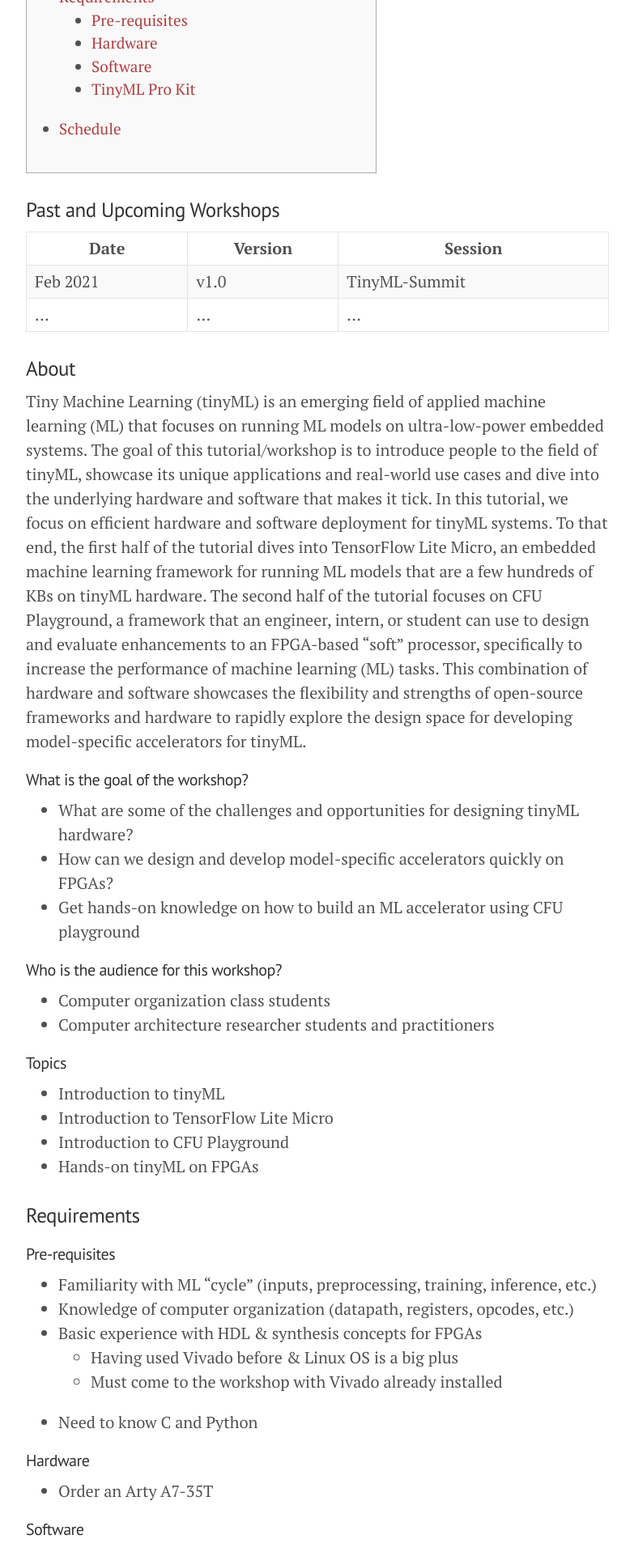
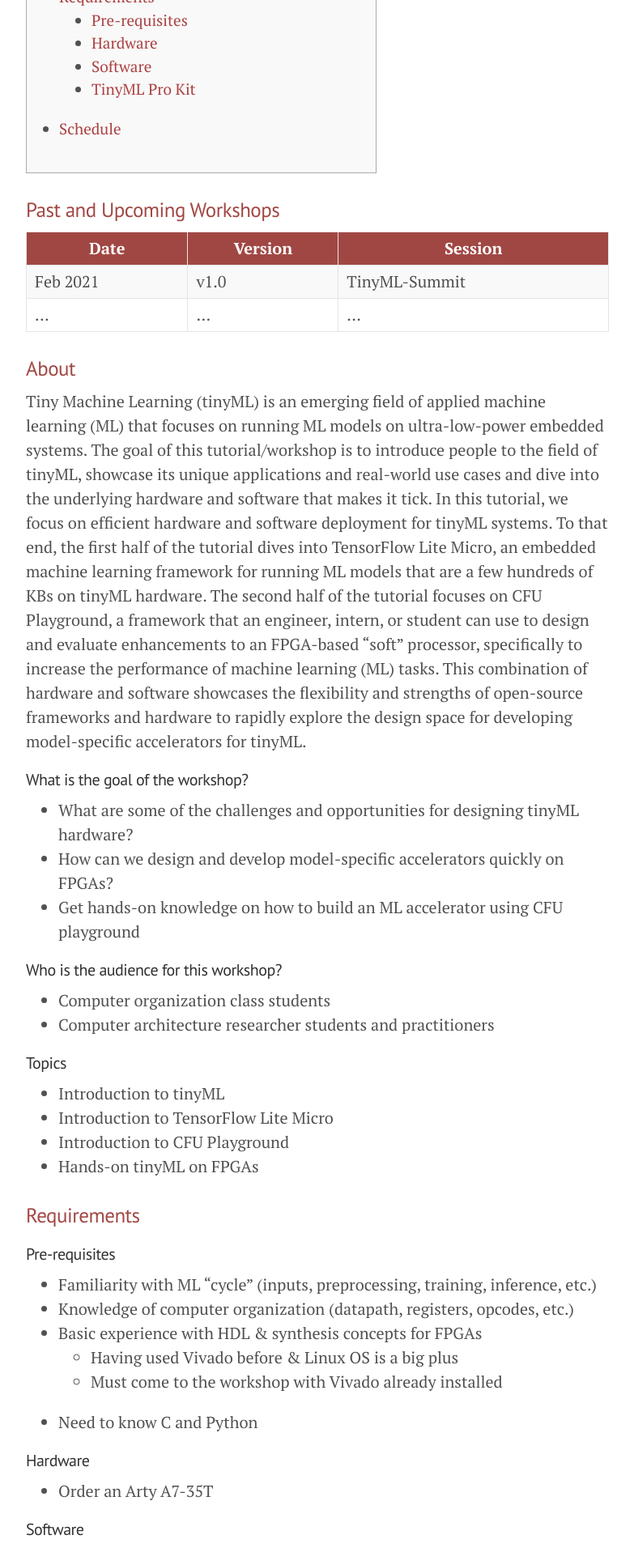
Before and after one commit to M4NO7/TinyMLWorkshop, a Jekyll site: the page built from index.markdown, in a window 1280 px wide. Shown: the part 1282-3199 px from the top of the page at 81% size, without its empty margins (248-1031 px from the left). Built offline with Jekyll 4.4.1, drawn with Linux system fonts in a browser that asks for light colours.

Commit message:
Attempt at style

```diff
--- a/public/css/poole.css
+++ b/public/css/poole.css
@@ -89,14 +89,17 @@
 }
 h1 {
   font-size: 2rem;
+  /*color: #a14743 !important;*/
 }
 h2 {
   margin-top: 1rem;
   font-size: 1.5rem;
+  color: #a14743 !important;
 }
 h3 {
   margin-top: 1.5rem;
   font-size: 1.25rem;
+  color: #a14743 !important;
 }
 h4, h5, h6 {
   margin-top: 1rem;
@@ -245,6 +248,11 @@
 th {
   padding: .25rem .5rem;
   border: 1px solid #e5e5e5;
+
+}
+th {
+  background-color: #a14743;
+  color: #fff;
 }
 tbody tr:nth-child(odd) td,
 tbody tr:nth-child(odd) th {
```
